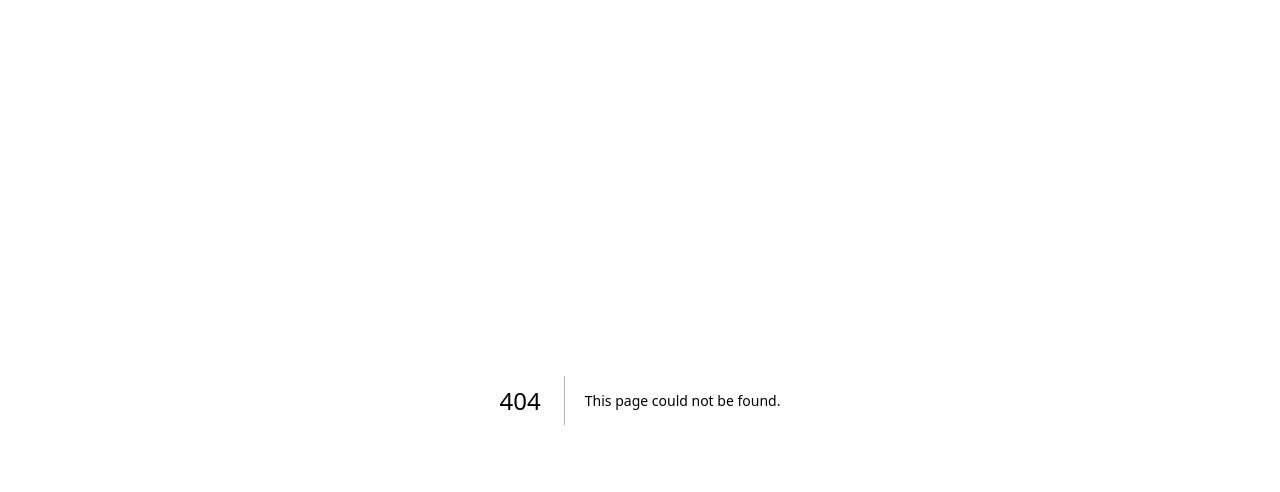
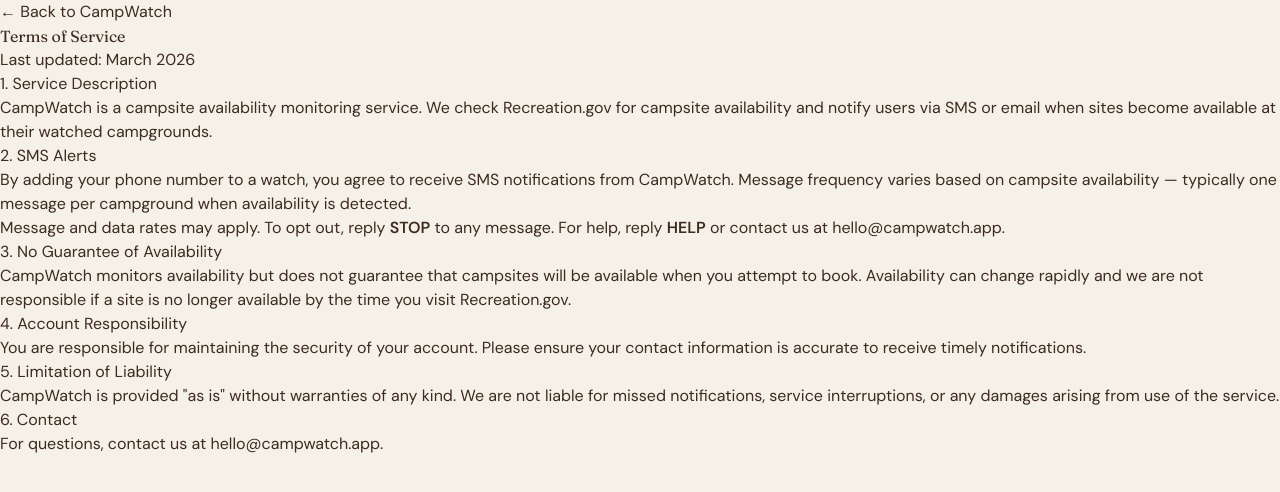
Before and after one commit to janeg18/campwatch-web, a Next.js app: page /terms in a window 1280 px wide. Before the commit this address had no page. Shown: the top 492 px of the page. Built offline with nearby package versions, Linux system fonts and the light colour scheme.

Commit message:
Create page.tsx

```diff
--- /dev/null
+++ b/app/terms/page.tsx
@@ -0,0 +1,44 @@
+export default function Terms() {
+  return (
+    <div className="min-h-screen bg-[#f5f0e8]">
+      <div className="max-w-2xl mx-auto px-6 py-16">
+        <a href="/" className="text-sm text-[#3d2b1f]/60 hover:text-[#1a3028] mb-8 block">← Back to CampWatch</a>
+        <h1 className="font-display text-4xl font-semibold text-[#1a3028] mb-2">Terms of Service</h1>
+        <p className="text-sm text-[#3d2b1f]/50 mb-10">Last updated: March 2026</p>
+
+        <div className="space-y-8 text-[#3d2b1f]/80 leading-relaxed">
+          <section>
+            <h2 className="font-semibold text-[#1a3028] text-lg mb-2">1. Service Description</h2>
+            <p>CampWatch is a campsite availability monitoring service. We check Recreation.gov for campsite availability and notify users via SMS or email when sites become available at their watched campgrounds.</p>
+          </section>
+
+          <section>
+            <h2 className="font-semibold text-[#1a3028] text-lg mb-2">2. SMS Alerts</h2>
+            <p>By adding your phone number to a watch, you agree to receive SMS notifications from CampWatch. Message frequency varies based on campsite availability — typically one message per campground when availability is detected.</p>
+            <p className="mt-2">Message and data rates may apply. To opt out, reply <strong>STOP</strong> to any message. For help, reply <strong>HELP</strong> or contact us at hello@campwatch.app.</p>
+          </section>
+
+          <section>
+            <h2 className="font-semibold text-[#1a3028] text-lg mb-2">3. No Guarantee of Availability</h2>
+            <p>CampWatch monitors availability but does not guarantee that campsites will be available when you attempt to book. Availability can change rapidly and we are not responsible if a site is no longer available by the time you visit Recreation.gov.</p>
+          </section>
+
+          <section>
+            <h2 className="font-semibold text-[#1a3028] text-lg mb-2">4. Account Responsibility</h2>
+            <p>You are responsible for maintaining the security of your account. Please ensure your contact information is accurate to receive timely notifications.</p>
+          </section>
+
+          <section>
+            <h2 className="font-semibold text-[#1a3028] text-lg mb-2">5. Limitation of Liability</h2>
+            <p>CampWatch is provided "as is" without warranties of any kind. We are not liable for missed notifications, service interruptions, or any damages arising from use of the service.</p>
+          </section>
+
+          <section>
+            <h2 className="font-semibold text-[#1a3028] text-lg mb-2">6. Contact</h2>
+            <p>For questions, contact us at <a href="mailto:hello@campwatch.app" className="text-[#4a7c59] underline">hello@campwatch.app</a>.</p>
+          </section>
+        </div>
+      </div>
+    </div>
+  )
+}
```
